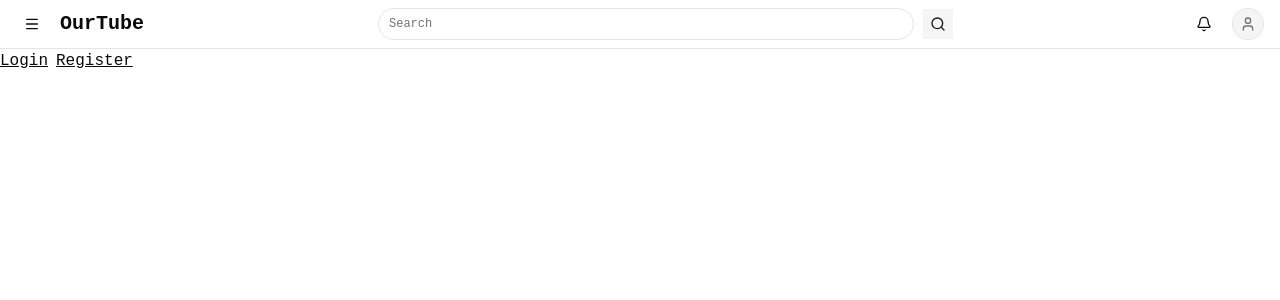
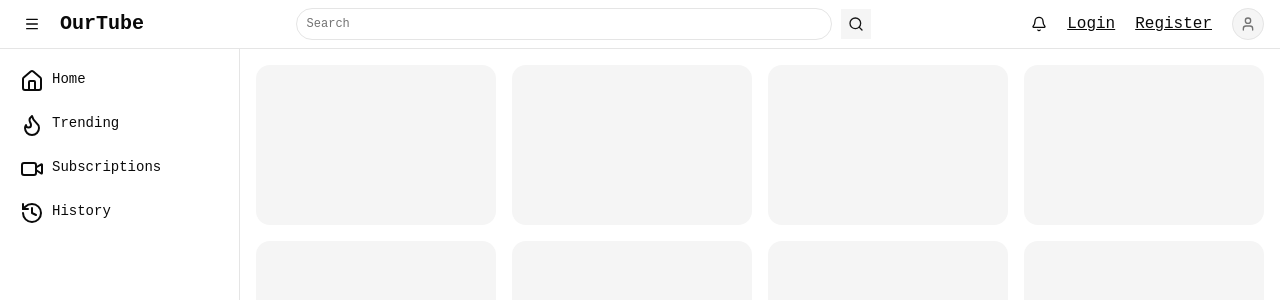
Before and after one commit to shubhamrawat0269/ourtube, a React (Vite) app in the folder client/: page / in a window 1280 px wide. Shown: the top 300 px of the page. Built offline with nearby package versions, Linux system fonts and the light colour scheme.

Commit message:
Added : Navbar Created with some signin changes

```diff
--- a/client/src/App.tsx
+++ b/client/src/App.tsx
@@ -1,16 +1,9 @@
-import { Link } from "react-router-dom";
 import Navbar from "./components/custom/Navbar";
 
 function App() {
   return (
     <>
       <Navbar />
-      <Link to={`/signin`} className="pr-2 text-base underline">
-        Login
-      </Link>
-      <Link to={`/signup`} className="pr-2 text-base underline">
-        Register
-      </Link>
     </>
   );
 }
--- a/client/src/components/Login.tsx
+++ b/client/src/components/Login.tsx
@@ -7,7 +7,7 @@ import { zodResolver } from "@hookform/resolvers/zod";
 import { Card, CardContent, CardHeader, CardTitle } from "@/components/ui/card";
 import { Input } from "@/components/ui/input";
 import { Button } from "@/components/ui/button";
-import { useNavigate } from "react-router-dom";
+import { Link, useNavigate } from "react-router-dom";
 import { Label } from "@/components/ui/label";
 const API = "http://localhost:8082";
 
@@ -15,8 +15,6 @@ const loginSchema = z.object({
   email: z.string().email("Invalid email"),
   password: z.string().min(6, "Password must be at least 6 characters"),
 });
-
-// ===================== LOGIN ===================== //
 
 export default function Login() {
   const navigate = useNavigate();
@@ -31,14 +29,14 @@ export default function Login() {
   });
 
   const onSubmit = async (data: any) => {
-    console.log("into login")
     try {
       setLoading(true);
 
       const res = await axios.post(`${API}/api/users/signin`, data);
+      if (!res.status) alert(res.data.message);
+
       localStorage.setItem("token", res.data.token);
-
-      if (!res.status) alert(res.data.message);
+      localStorage.setItem("userId", res.data.data.id);
       navigate("/");
     } catch (error: any) {
       alert(error?.response?.data?.message || "Login failed");
@@ -73,6 +71,12 @@ export default function Login() {
             <Button type="submit" className="w-full" disabled={loading}>
               {loading ? "Logging in..." : "Login"}
             </Button>
+
+            <div className="text-center">
+              <Link to={`/signup`} className="pr-2 text-sm text-blue-500">
+                Create Your Account
+              </Link>
+            </div>
           </form>
         </CardContent>
       </Card>
--- a/client/src/components/custom/Navbar.tsx
+++ b/client/src/components/custom/Navbar.tsx
@@ -1,25 +1,33 @@
 import { useState } from "react";
-import { Menu, Search, Bell, User } from "lucide-react";
+import {
+  Menu,
+  Search,
+  Bell,
+  User,
+  Home,
+  Flame,
+  Video,
+  History,
+} from "lucide-react";
 
+import { Link } from "react-router-dom";
 import { Button } from "@/components/ui/button";
 import { Input } from "@/components/ui/input";
 import { Avatar, AvatarFallback } from "@/components/ui/avatar";
 
-export default function Navbar() {
-  const [open, setOpen] = useState(false);
+// ================= NAVBAR ================= //
+function Navbar({ toggleSidebar }) {
+  const token = localStorage.getItem("token");
 
   return (
     <nav className="w-full border-b bg-background px-4 py-2 flex items-center justify-between">
-      {/* Left Section */}
       <div className="flex items-center gap-3">
-        <Button variant="ghost" size="icon" onClick={() => setOpen(!open)}>
+        <Button variant="ghost" size="icon" onClick={toggleSidebar}>
           <Menu className="h-5 w-5" />
         </Button>
-
         <h1 className="text-xl font-bold hidden sm:block">OurTube</h1>
       </div>
 
-      {/* Center Section (Search) */}
       <div className="flex-1 max-w-xl mx-4 hidden md:flex items-center gap-2">
         <Input placeholder="Search" className="rounded-full" />
         <Button variant="secondary" size="icon">
@@ -27,9 +35,7 @@ export default function Navbar() {
         </Button>
       </div>
 
-      {/* Right Section */}
       <div className="flex items-center gap-3">
-        {/* Mobile Search Icon */}
         <Button variant="ghost" size="icon" className="md:hidden">
           <Search className="h-5 w-5" />
         </Button>
@@ -37,6 +43,17 @@ export default function Navbar() {
         <Button variant="ghost" size="icon">
           <Bell className="h-5 w-5" />
         </Button>
+
+        {!token && (
+          <>
+            <Link to={`/signin`} className="pr-2 text-base underline">
+              Login
+            </Link>
+            <Link to={`/signup`} className="pr-2 text-base underline">
+              Register
+            </Link>
+          </>
+        )}
 
         <Avatar>
           <AvatarFallback>
@@ -47,3 +64,55 @@ export default function Navbar() {
     </nav>
   );
 }
+
+// ================= SIDEBAR ================= //
+function Sidebar({ isOpen }) {
+  return (
+    <aside
+      className={`bg-background border-r h-full p-3 space-y-2 transition-all duration-300 ${
+        isOpen ? "w-60" : "w-16"
+      }`}
+    >
+      <SidebarItem icon={<Home />} label="Home" isOpen={isOpen} />
+      <SidebarItem icon={<Flame />} label="Trending" isOpen={isOpen} />
+      <SidebarItem icon={<Video />} label="Subscriptions" isOpen={isOpen} />
+      <SidebarItem icon={<History />} label="History" isOpen={isOpen} />
+    </aside>
+  );
+}
+
+function SidebarItem({ icon, label, isOpen }) {
+  return (
+    <div className="flex items-center gap-3 p-2 rounded-lg hover:bg-muted cursor-pointer">
+      <div className="h-5 w-5">{icon}</div>
+      {isOpen && <span className="text-sm">{label}</span>}
+    </div>
+  );
+}
+
+// ================= MAIN LAYOUT ================= //
+export default function YouTubeLayout() {
+  const [isSidebarOpen, setIsSidebarOpen] = useState(true);
+
+  return (
+    <div className="h-screen flex flex-col">
+      {/* Navbar */}
+      <Navbar toggleSidebar={() => setIsSidebarOpen(!isSidebarOpen)} />
+
+      {/* Body */}
+      <div className="flex flex-1 overflow-hidden">
+        {/* Sidebar */}
+        <Sidebar isOpen={isSidebarOpen} />
+
+        {/* Main Content */}
+        <main className="flex-1 p-4 overflow-y-auto">
+          <div className="grid grid-cols-1 sm:grid-cols-2 md:grid-cols-3 lg:grid-cols-4 gap-4">
+            {[...Array(12)].map((_, i) => (
+              <div key={i} className="bg-muted rounded-xl h-40" />
+            ))}
+          </div>
+        </main>
+      </div>
+    </div>
+  );
+}
```
